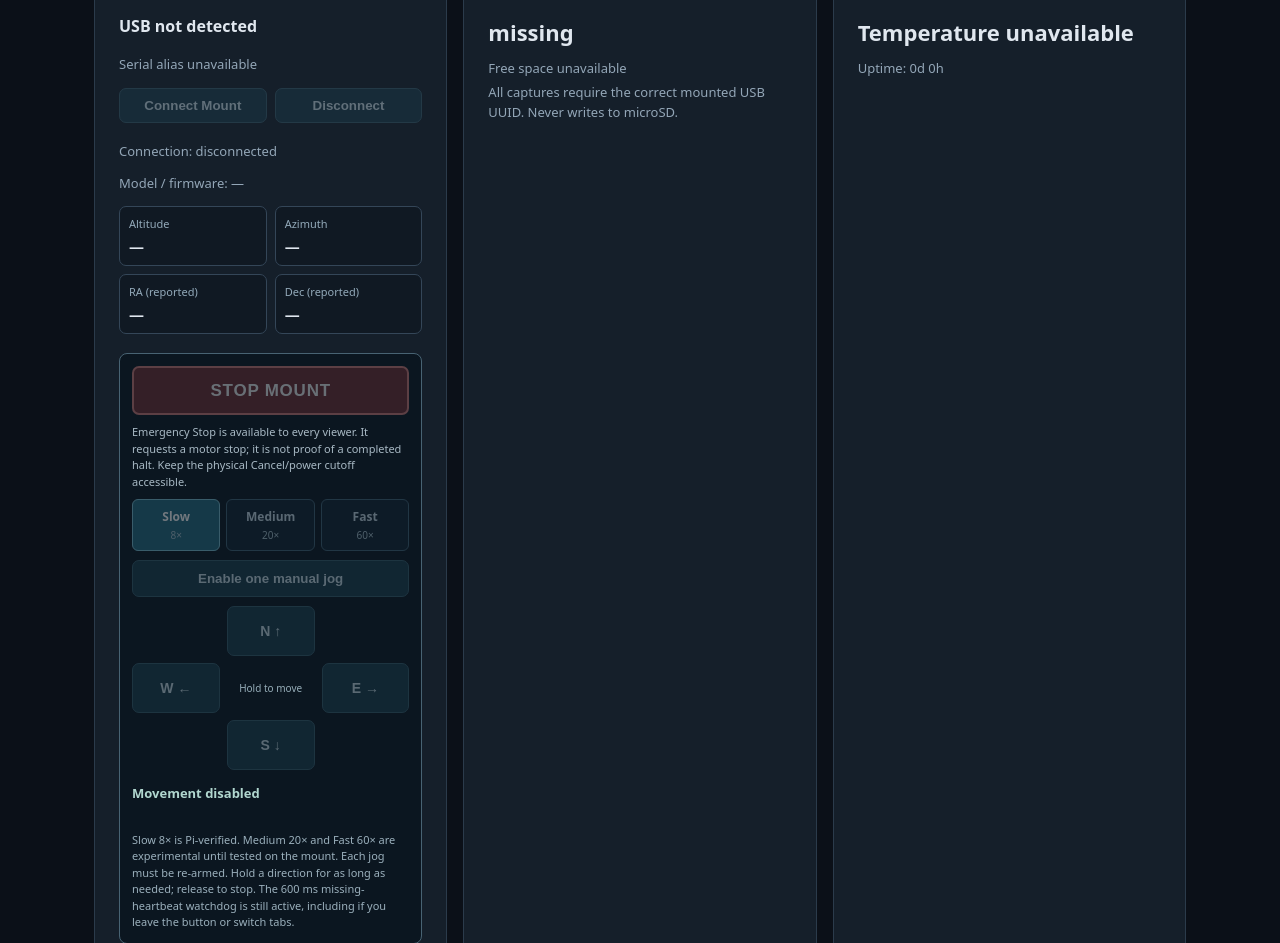
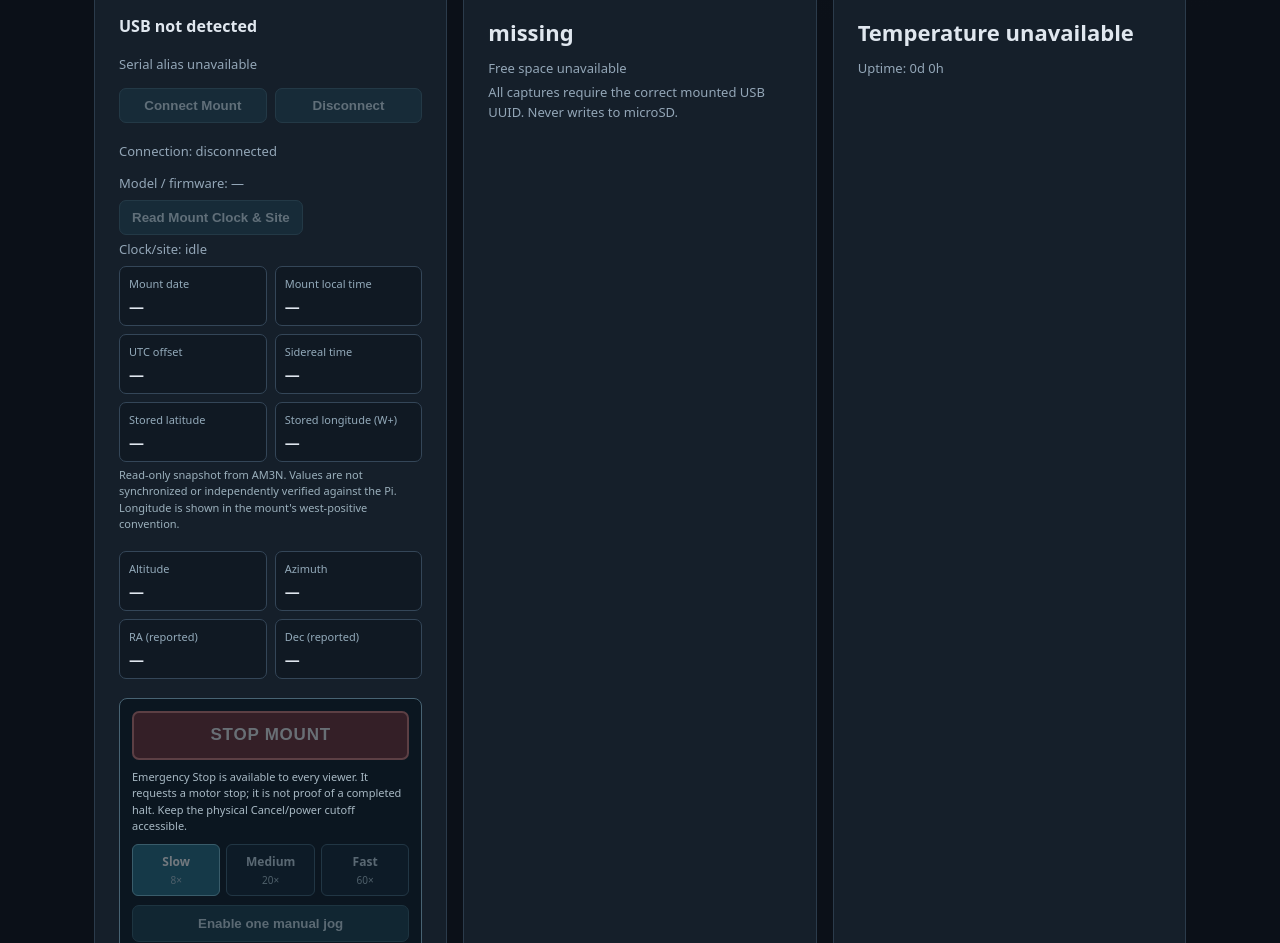
Before and after one commit to Arnbargler/astropi, a Flask app: page / in a window 1280 px wide. Shown: the part 1575-2518 px from the top of the page. Run offline with Flask 3, Linux system fonts and the light colour scheme; data that the repository does not hold is empty.

Commit message:
Display read-only AM3N stored clock/site snapshots in browser

```diff
--- a/astropi/static/app.js
+++ b/astropi/static/app.js
@@ -25,6 +25,7 @@ let mountArmed = false;
 let heldMountDirection = null;
 let mountStopPending = false;
 let mountHeartbeatBusy = false;
+let mountEnvironmentPhase = "idle";
 const mountSpeeds = ["slow", "medium", "fast"];
 let selectedMountSpeed = "slow";
 function showMountSpeed(speed) {
@@ -68,6 +69,9 @@ function updateButtons() {
   $("mount-disconnect").disabled = !owner || mountRequestPending ||
     !["connecting", "connected"].includes(mountPhase);
   $("mount-stop").disabled = mountPhase !== "connected" || mountStopPending;
+  $("mount-read-environment").disabled = !owner || mountPhase !== "connected" ||
+    mountRequestPending || mountMotionPhase !== "idle" || mountArmed ||
+    mountEnvironmentPhase === "queued" || mountEnvironmentPhase === "reading";
   $("mount-arm").disabled = !owner || mountPhase !== "connected" ||
     mountMotionPhase !== "idle" || mountArmed || mountRequestPending;
   for (const speed of mountSpeeds) {
@@ -300,6 +304,21 @@ async function mountHoldHeartbeat() {
     mountHeartbeatBusy = false;
   }
 }
+$("mount-read-environment").addEventListener("click", async () => {
+  if (!token || mountPhase !== "connected" || mountEnvironmentPhase === "reading") return;
+  mountEnvironmentPhase = "queued";
+  updateButtons();
+  try {
+    await post("/api/mount/environment/read");
+    write("mount-environment-error", "");
+    await refreshMount();
+  } catch (error) {
+    mountEnvironmentPhase = "error";
+    write("mount-environment-error", error.message);
+  } finally {
+    updateButtons();
+  }
+});
 $("mount-connect").addEventListener("click", () => mountAction("/api/mount/connect"));
 $("mount-disconnect").addEventListener("click", () => mountAction("/api/mount/disconnect"));
 async function mountAction(url) {
@@ -328,7 +347,23 @@ function showMount(data) {
   mountPhase = nextPhase;
   mountMotionPhase = data.motion_phase || "idle";
   mountArmed = Boolean(data.motion_armed);
+  mountEnvironmentPhase = data.environment_phase || "idle";
   if (mountPhase !== "connected") heldMountDirection = null;
+  const env = mountPhase === "connected" ? data.environment : null;
+  write("mount-environment-state", env ?
+    "Clock/site snapshot: " + (data.environment_updated_utc || "received") :
+    "Clock/site: " + mountEnvironmentPhase);
+  const fields = {
+    "mount-env-date": "date",
+    "mount-env-time": "local_time",
+    "mount-env-offset": "utc_offset",
+    "mount-env-sidereal": "sidereal_time",
+    "mount-env-latitude": "latitude",
+    "mount-env-longitude": "longitude_west"
+  };
+  for (const [id, key] of Object.entries(fields))
+    write(id, env && env[key] ? env[key] : "—");
+  write("mount-environment-error", data.environment_error || "");
   write("mount-phase", "Connection: " + mountPhase);
   const motionDescription = {
     idle: data.stop_stable ? "Reported axes stable after Stop · movement disabled" :
--- a/astropi/templates/index.html
+++ b/astropi/templates/index.html
@@ -158,6 +158,20 @@
         </div>
         <p id="mount-phase" role="status">Mount disconnected</p>
         <p id="mount-model">Model / firmware: —</p>
+        <div class="mount-environment">
+          <button type="button" id="mount-read-environment" disabled>Read Mount Clock &amp; Site</button>
+          <p id="mount-environment-state" role="status">Clock/site not read</p>
+          <div class="mount-coordinates" aria-label="Mount stored clock and observing site">
+            <div><span>Mount date</span><strong id="mount-env-date">—</strong></div>
+            <div><span>Mount local time</span><strong id="mount-env-time">—</strong></div>
+            <div><span>UTC offset</span><strong id="mount-env-offset">—</strong></div>
+            <div><span>Sidereal time</span><strong id="mount-env-sidereal">—</strong></div>
+            <div><span>Stored latitude</span><strong id="mount-env-latitude">—</strong></div>
+            <div><span>Stored longitude (W+)</span><strong id="mount-env-longitude">—</strong></div>
+          </div>
+          <p class="mount-small">Read-only snapshot from AM3N. Values are not synchronized or independently verified against the Pi. Longitude is shown in the mount's west-positive convention.</p>
+          <p id="mount-environment-error" role="alert" class="mount-error"></p>
+        </div>
         <div class="mount-coordinates" aria-label="Mount reported coordinates">
           <div><span>Altitude</span><strong id="mount-altitude">—</strong></div>
           <div><span>Azimuth</span><strong id="mount-azimuth">—</strong></div>
```
